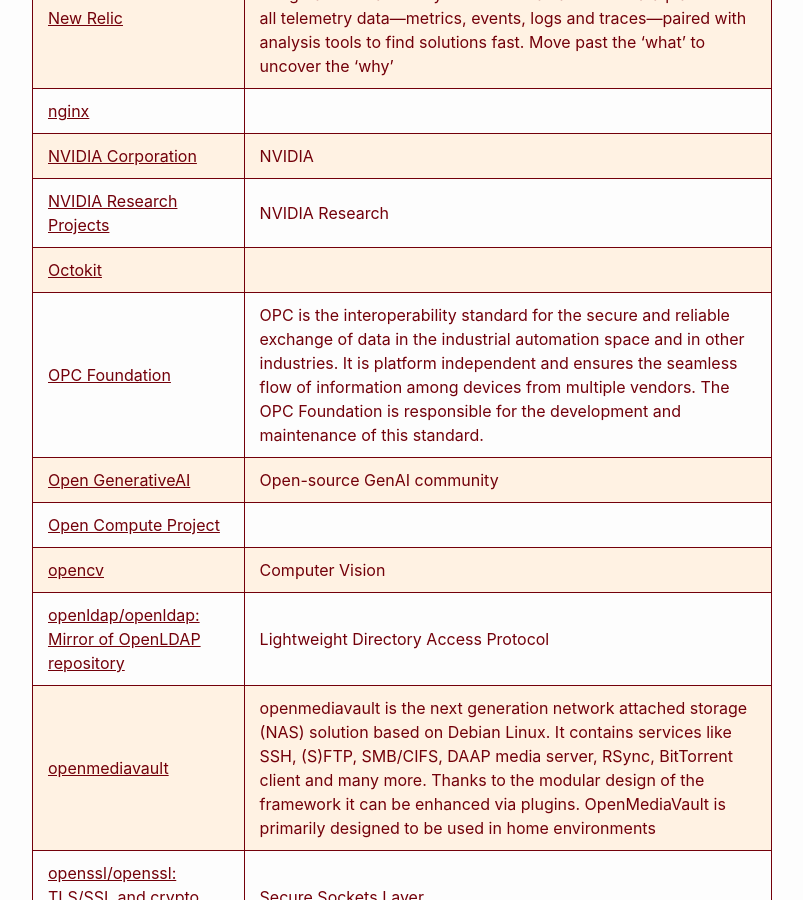
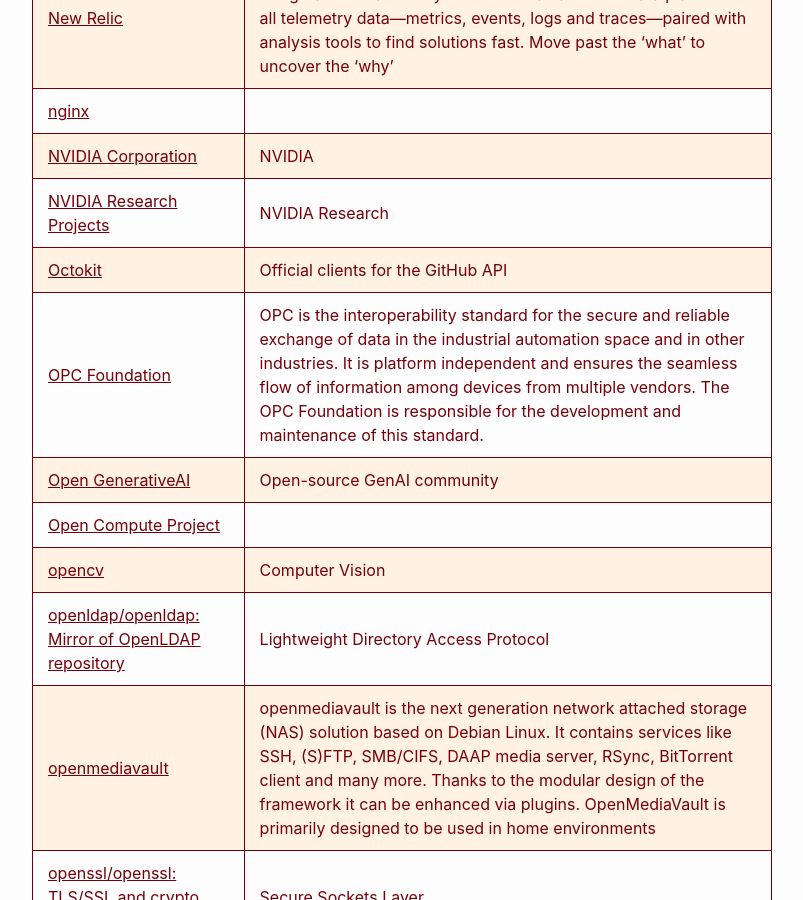
Before and after one commit to RalphHightower/RalphHightower, a Jekyll site: the page built from Computing/ReferencesGitHub.md, in a window 1280 px wide and 900 px high, scrolled down 8506 px. Shown: the whole window, without its empty margins (238-1041 px from the left). Built offline with Jekyll 4.4.1, drawn with Linux system fonts in a browser that asks for light colours; our own code applies the rules of GitHub Pages for plain Markdown files.

Commit message:
[docs](web): ReferencesGitHub(add description for octokit)

```diff
--- a/Computing/ReferencesGitHub.md
+++ b/Computing/ReferencesGitHub.md
@@ -134,7 +134,7 @@
 | [nginx](https://github.com/nginx ) | |
 | [NVIDIA Corporation](https://github.com/NVIDIA) | NVIDIA  |
 | [NVIDIA Research Projects](https://github.com/NVlabs ) | NVIDIA Research |
-| [Octokit](https://github.com/octokit ) | |
+| [Octokit](https://github.com/octokit ) | Official clients for the GitHub API |
 | [OPC Foundation](https://github.com/OPCFoundation) | OPC is the interoperability standard for the secure and reliable exchange of data in the industrial automation space and in other industries. It is platform independent and ensures the seamless flow of information among devices from multiple vendors. The OPC Foundation is responsible for the development and maintenance of this standard. |
 | [Open GenerativeAI](https://github.com/OpenGenerativeAI ) | Open-source GenAI community |
 | [Open Compute Project](https://github.com/orgs/opencomputeproject/repositories ) | |
```
